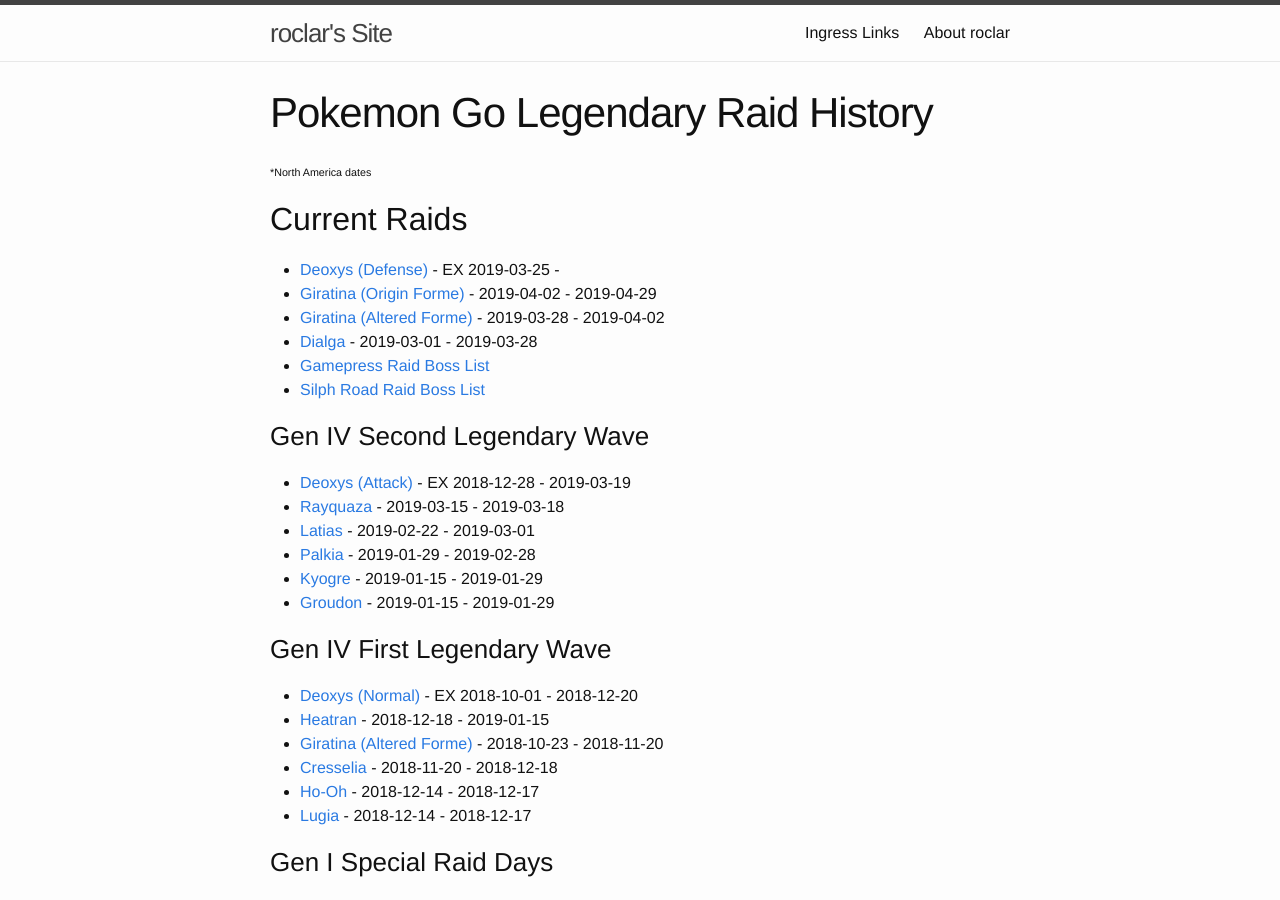
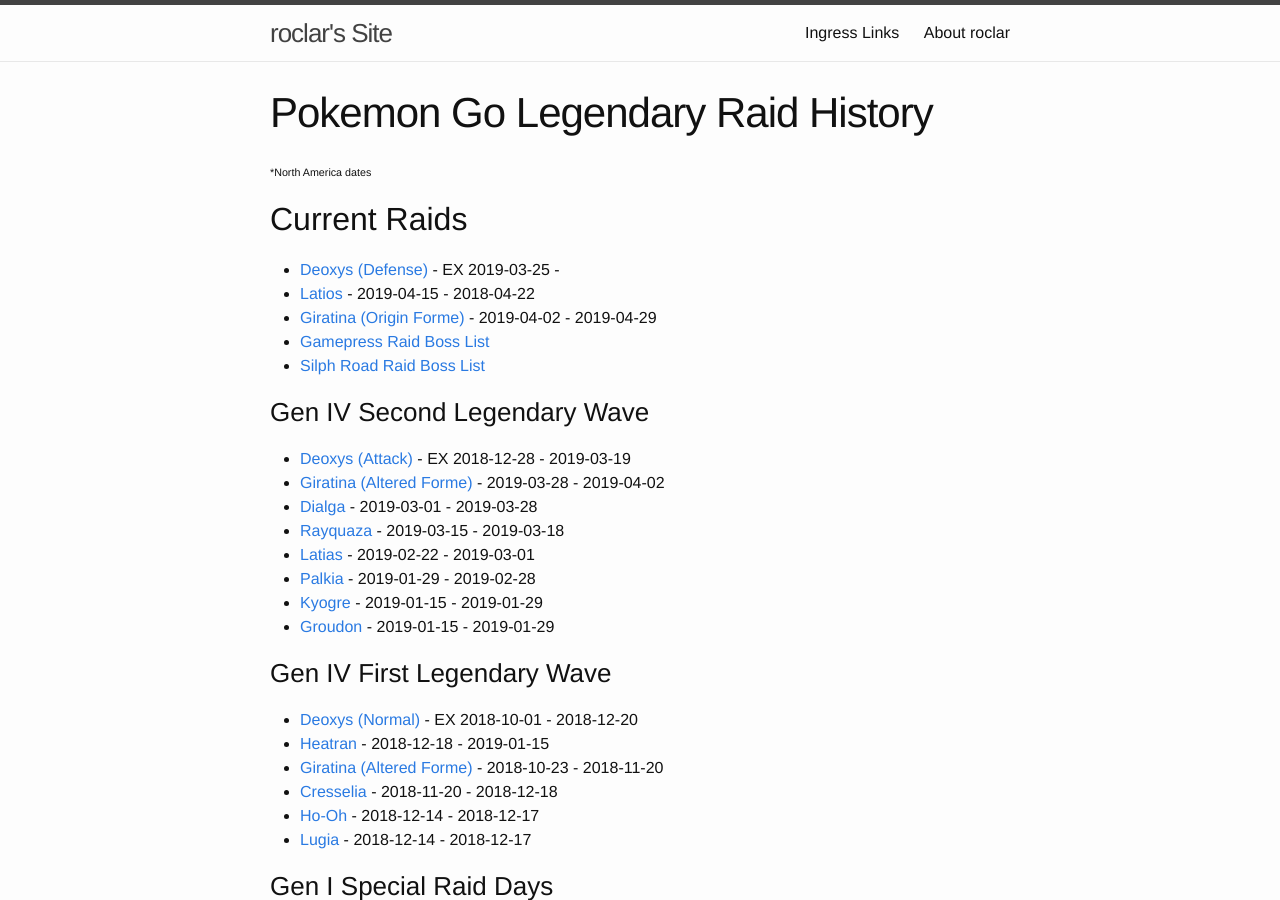
Before and after one commit to roclar/roclar.github.io, a Jekyll site: the page built from PoGoLegendaryHistory.md, in a window 1280 px wide and 900 px high. Built offline with Jekyll 4.4.1, drawn with Linux system fonts in a browser that asks for light colours; some of the changed text lies outside the part shown.

Commit message:
Added Latios Special Raid Week

```diff
--- a/PoGoLegendaryHistory.md
+++ b/PoGoLegendaryHistory.md
@@ -7,14 +7,15 @@
 
 ## Current Raids
 - [Deoxys (Defense)](https://db.pokemongohub.net/pokemon/386?form=Defense) - EX 2019-03-25 -
+- [Latios](https://db.pokemongohub.net/pokemon/381) - 2019-04-15 - 2018-04-22
 - [Giratina (Origin Forme)](https://db.pokemongohub.net/pokemon/487?form=Origin) - 2019-04-02 - 2019-04-29
-- [Giratina (Altered Forme)](https://db.pokemongohub.net/pokemon/487?form=Altered) - 2019-03-28 - 2019-04-02
-- [Dialga](https://db.pokemongohub.net/pokemon/483) - 2019-03-01 - 2019-03-28
 - [Gamepress Raid Boss List](https://pokemongo.gamepress.gg/raid-boss-list)
 - [Silph Road Raid Boss List](https://thesilphroad.com/raid-bosses)
 
 ### Gen IV Second Legendary Wave
 - [Deoxys (Attack)](https://db.pokemongohub.net/pokemon/386?form=Attack) - EX 2018-12-28 - 2019-03-19
+- [Giratina (Altered Forme)](https://db.pokemongohub.net/pokemon/487?form=Altered) - 2019-03-28 - 2019-04-02
+- [Dialga](https://db.pokemongohub.net/pokemon/483) - 2019-03-01 - 2019-03-28
 - [Rayquaza](https://db.pokemongohub.net/pokemon/384) - 2019-03-15 - 2019-03-18
 - [Latias](https://db.pokemongohub.net/pokemon/380) - 2019-02-22 - 2019-03-01
 - [Palkia](https://db.pokemongohub.net/pokemon/484) - 2019-01-29 - 2019-02-28
@@ -70,6 +71,7 @@
 - [Lugia](https://db.pokemongohub.net/pokemon/249) - 2017-07-22 - 2017-08-31
 
 ### Sources
+- [Challenge Latios during this Special Raid Week!](https://pokemongolive.com/en/post/weekraid2019-lati0s/)
 - [Giratina Returns, Ready to Transform!](https://pokemongolive.com/en/post/giratinareturns2019/)
 - [Get ready! Defense Forme Deoxys alters EX Raids!](https://pokemongolive.com/en/post/exraid-deoxys-defense/)
 - [Challenge Rayquaza in this Special Raid Weekend!](https://pokemongolive.com/en/post/weekendraid2019-rayquaza/)
```
